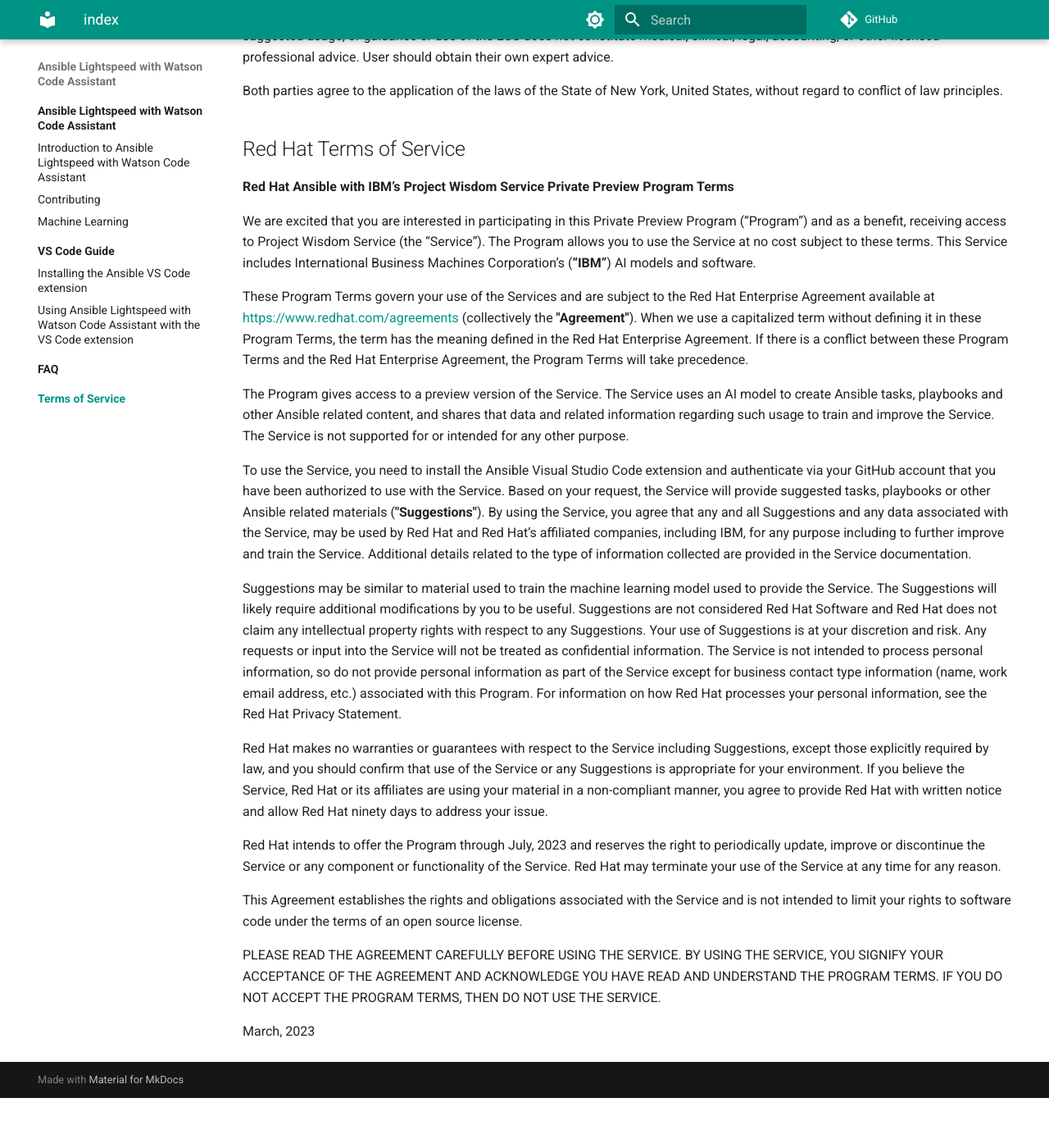
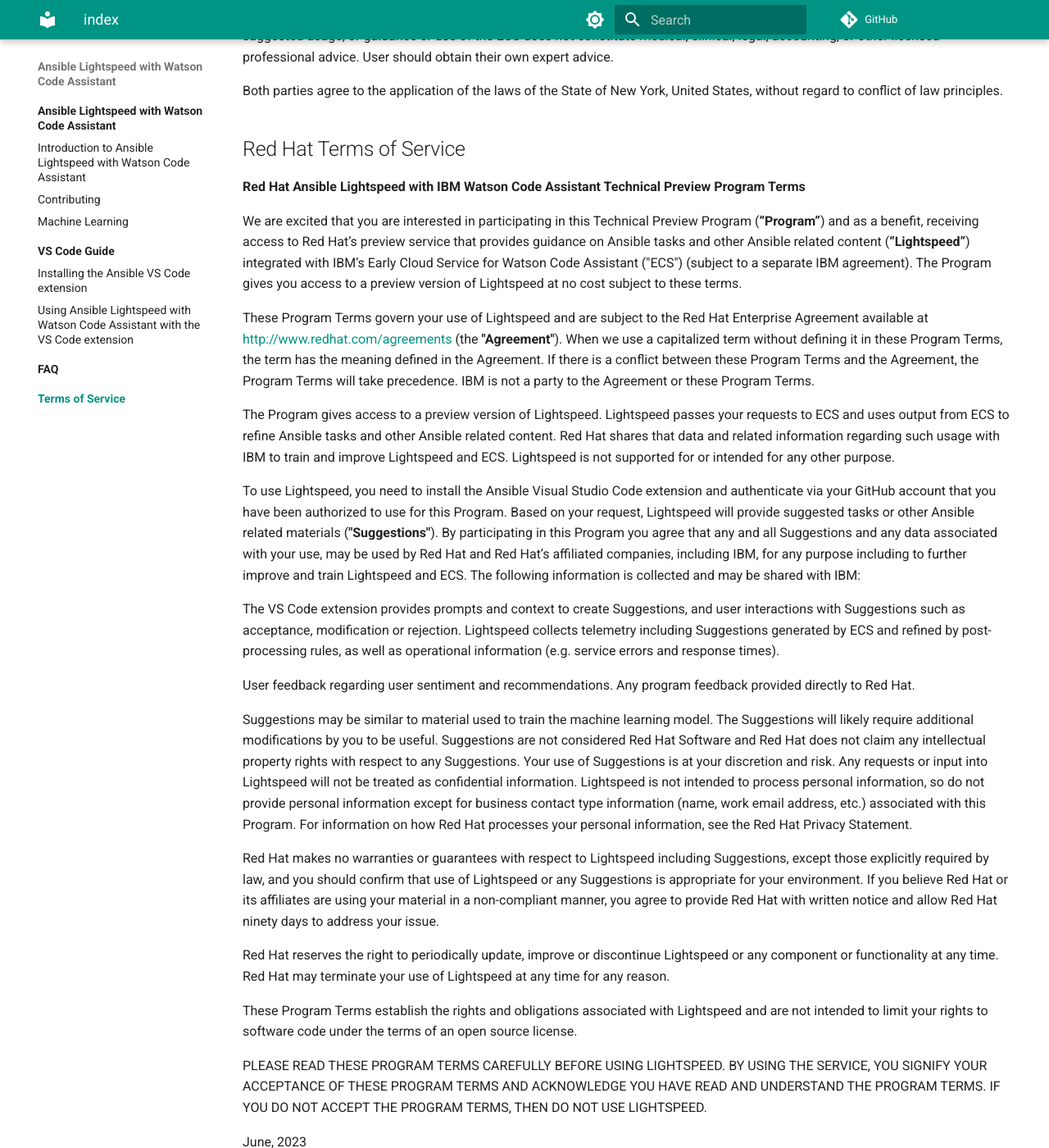
Before and after one commit to ansible/ansible-lightspeed, an MkDocs documentation site: the page built from docs/tos/index.md, in a window 1280 px wide and 1400 px high, scrolled down 3680 px. Shown: the whole window at 82% size. Built offline with MkDocs 1.6.1 and Material for MkDocs 9.7.7, drawn with Linux system fonts in a browser that asks for light colours; comment, search, counter and statistics services are not loaded; before the commit the page ends 5019 px from its top, so only the background shows below that.

Commit message:
Bolded text

```diff
--- a/docs/tos/index.md
+++ b/docs/tos/index.md
@@ -4,7 +4,7 @@
 
 We are excited that you are interested in participating in this Tech Preview and as a benefit, receiving access to IBM’s Early Cloud Service for Watson Code Assistant (“Early Cloud Service” or “ECS.”)  User may use the ECS at no cost subject to the terms of this Agreement (“Agreement”).
 
-BY USING THE ECS, USER SIGNIFY YOUR ACCEPTANCE OF THE AGREEMENT AND ACKNOWLEDGE YOU HAVE READ AND UNDERSTAND THE AGREEMENT TERMS. IF YOU DO NOT ACCEPT THE AGREEMENT TERMS, THEN DO NOT USE THE ECS.
+**BY USING THE ECS, USER SIGNIFY YOUR ACCEPTANCE OF THE AGREEMENT AND ACKNOWLEDGE YOU HAVE READ AND UNDERSTAND THE AGREEMENT TERMS. IF YOU DO NOT ACCEPT THE AGREEMENT TERMS, THEN DO NOT USE THE ECS.**
 
 ### 1. Early Cloud Service
 
@@ -106,26 +106,32 @@ Both parties agree to the application of the laws of the State of New York, Unit
 
 ## Red Hat Terms of Service
 
-**Red Hat Ansible with IBM’s Project Wisdom Service Private Preview Program Terms**
+**Red Hat Ansible Lightspeed with IBM Watson Code Assistant Technical Preview Program Terms**
 
-We are excited that you are interested in participating in this Private Preview Program (“Program”) and as a benefit, receiving access to Project Wisdom Service (the “Service”). The Program allows you to use the Service at no cost subject to these terms.  This Service includes International Business Machines Corporation’s (**“IBM”**) AI models and software.
+We are excited that you are interested in participating in this Technical Preview Program (**“Program”**) and as a benefit, receiving access to Red Hat’s preview service that provides guidance on Ansible tasks and other Ansible related content (**“Lightspeed”**) integrated with IBM’s Early Cloud Service for Watson Code Assistant ("ECS") (subject to a separate IBM agreement). The Program gives you access to a preview version of Lightspeed at no cost subject to these terms.
 
-These Program Terms govern your use of the Services and are subject to the Red Hat Enterprise Agreement available at [https://www.redhat.com/agreements][agreements] (collectively the **"Agreement"**). When we use a capitalized term without defining it in these Program Terms, the term has the meaning defined in the Red Hat Enterprise Agreement. If there is a conflict between these Program Terms and the Red Hat Enterprise Agreement, the Program Terms will take precedence.
+These Program Terms govern your use of Lightspeed and are subject to the Red Hat Enterprise Agreement available at http://www.redhat.com/agreements (the **"Agreement"**). When we use a capitalized term without defining it in these Program Terms, the term has the meaning defined in the Agreement. If there is a conflict between these Program Terms and the Agreement, the Program Terms will take precedence. IBM is not a party to the Agreement or these Program Terms.
 
-The Program gives access to a preview version of the Service. The Service uses an AI model to create Ansible tasks, playbooks and other Ansible related content, and shares that data and related information regarding such usage to train and improve the Service. The Service is not supported for or intended for any other purpose.
+The Program gives access to a preview version of Lightspeed. Lightspeed passes your requests to ECS and uses output from ECS to refine Ansible tasks and other Ansible related content. Red Hat shares that data and related information regarding such usage with IBM to train and improve Lightspeed and ECS. Lightspeed is not supported for or intended for any other purpose.
 
-To use the Service, you need to install the Ansible Visual Studio Code extension and authenticate via your GitHub account that you have been authorized to use with the Service. Based on your request, the Service will provide suggested tasks, playbooks or other Ansible related materials (**"Suggestions"**).  By using the Service, you agree that any and all Suggestions and any data associated with the Service, may be used by Red Hat and Red Hat’s affiliated companies, including IBM, for any purpose including to further improve and train the Service. Additional details related to the type of information collected are provided in the Service documentation.
+To use Lightspeed, you need to install the Ansible Visual Studio Code extension and authenticate via your GitHub account that you have been authorized to use for this Program. Based on your request, Lightspeed will provide suggested tasks or other Ansible related materials (**"Suggestions"**). By participating in this Program you agree that any and all Suggestions and any data associated with your use, may be used by Red Hat and Red Hat’s affiliated companies, including IBM, for any purpose including to further improve and train Lightspeed and ECS. The following information is collected and may be shared with IBM:
 
-Suggestions may be similar to material used to train the machine learning model used to provide the Service.  The Suggestions will likely require additional modifications by you to be useful. Suggestions are not considered Red Hat Software and Red Hat does not claim any intellectual property rights with respect to any Suggestions. Your use of Suggestions is at your discretion and risk.  Any requests or input into the Service will not be treated as confidential information. The Service is not intended to process personal information, so do not provide personal information as part of the Service except for business contact type information (name, work email address, etc.) associated with this Program. For information on how Red Hat processes your personal information, see the Red Hat Privacy Statement.
+The VS Code extension provides prompts and context to create Suggestions, and user interactions with Suggestions such as acceptance, modification or rejection.
+Lightspeed collects telemetry including Suggestions generated by ECS and refined by post-processing rules, as well as operational information (e.g. service errors and response times).
 
-Red Hat makes no warranties or guarantees with respect to the Service including Suggestions, except those explicitly required by law, and you should confirm that use of the Service or any Suggestions is appropriate for your environment. If you believe the Service, Red Hat or its affiliates are using your material in a non-compliant manner, you agree to provide Red Hat with written notice and allow Red Hat ninety days to address your issue.
+User feedback regarding user sentiment and recommendations.
+Any program feedback provided directly to Red Hat.
 
-Red Hat intends to offer the Program through July, 2023 and reserves the right to periodically update, improve or discontinue the Service or any component or functionality of the Service. Red Hat may terminate your use of the Service at any time for any reason.
+Suggestions may be similar to material used to train the machine learning model. The Suggestions will likely require additional modifications by you to be useful. Suggestions are not considered Red Hat Software and Red Hat does not claim any intellectual property rights with respect to any Suggestions. Your use of Suggestions is at your discretion and risk. Any requests or input into Lightspeed will not be treated as confidential information. Lightspeed is not intended to process personal information, so do not provide personal information except for business contact type information (name, work email address, etc.) associated with this Program. For information on how Red Hat processes your personal information, see the Red Hat Privacy Statement.
 
-This Agreement establishes the rights and obligations associated with the Service and is not intended to limit your rights to software code under the terms of an open source license.
+Red Hat makes no warranties or guarantees with respect to Lightspeed including Suggestions, except those explicitly required by law, and you should confirm that use of Lightspeed or any Suggestions is appropriate for your environment. If you believe Red Hat or its affiliates are using your material in a non-compliant manner, you agree to provide Red Hat with written notice and allow Red Hat ninety days to address your issue.
 
-PLEASE READ THE AGREEMENT CAREFULLY BEFORE USING THE SERVICE. BY USING THE SERVICE, YOU SIGNIFY YOUR ACCEPTANCE OF THE AGREEMENT AND ACKNOWLEDGE YOU HAVE READ AND UNDERSTAND THE PROGRAM TERMS. IF YOU DO NOT ACCEPT THE PROGRAM TERMS, THEN DO NOT USE THE SERVICE.
+Red Hat reserves the right to periodically update, improve or discontinue Lightspeed or any component or functionality at any time. Red Hat may terminate your use of Lightspeed at any time for any reason.
 
-March, 2023
+These Program Terms establish the rights and obligations associated with Lightspeed and are not intended to limit your rights to software code under the terms of an open source license.
+
+PLEASE READ THESE PROGRAM TERMS CAREFULLY BEFORE USING LIGHTSPEED. BY USING THE SERVICE, YOU SIGNIFY YOUR ACCEPTANCE OF THESE PROGRAM TERMS AND ACKNOWLEDGE YOU HAVE READ AND UNDERSTAND THE PROGRAM TERMS. IF YOU DO NOT ACCEPT THE PROGRAM TERMS, THEN DO NOT USE LIGHTSPEED.
+
+June, 2023
 
 [agreements]: https://www.redhat.com/agreements
```
